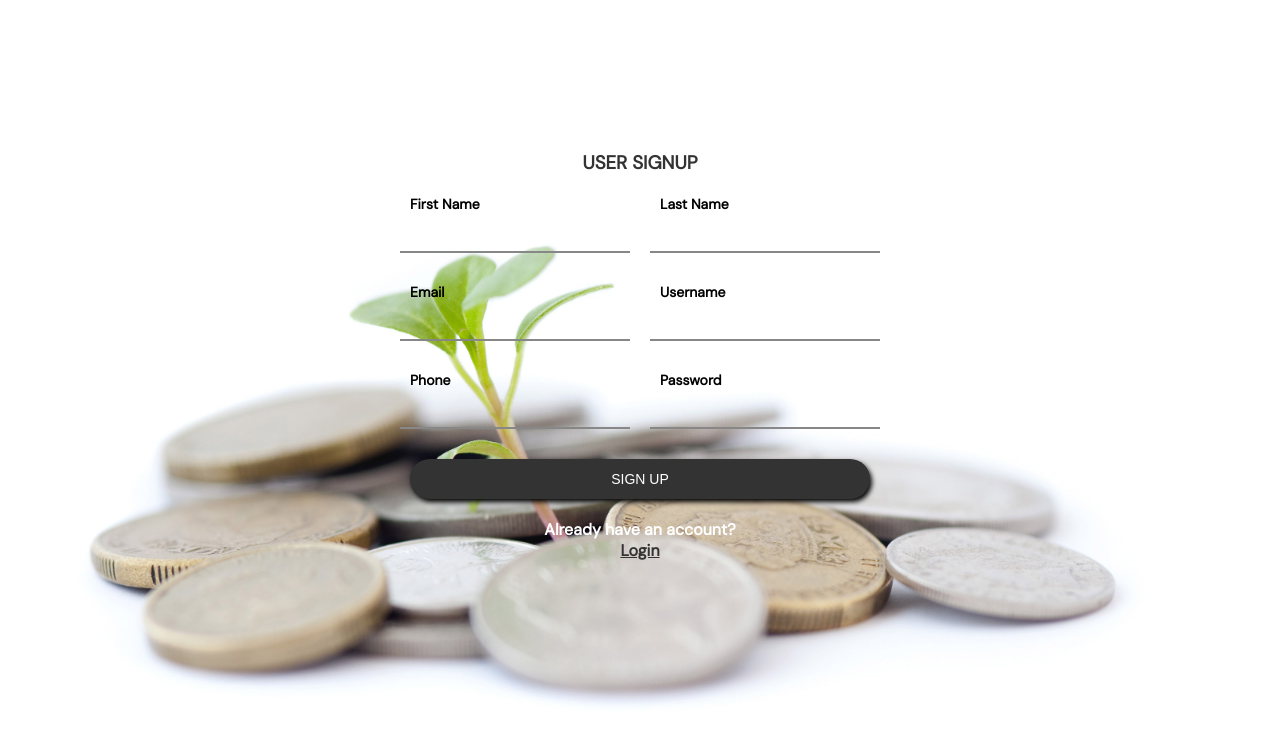
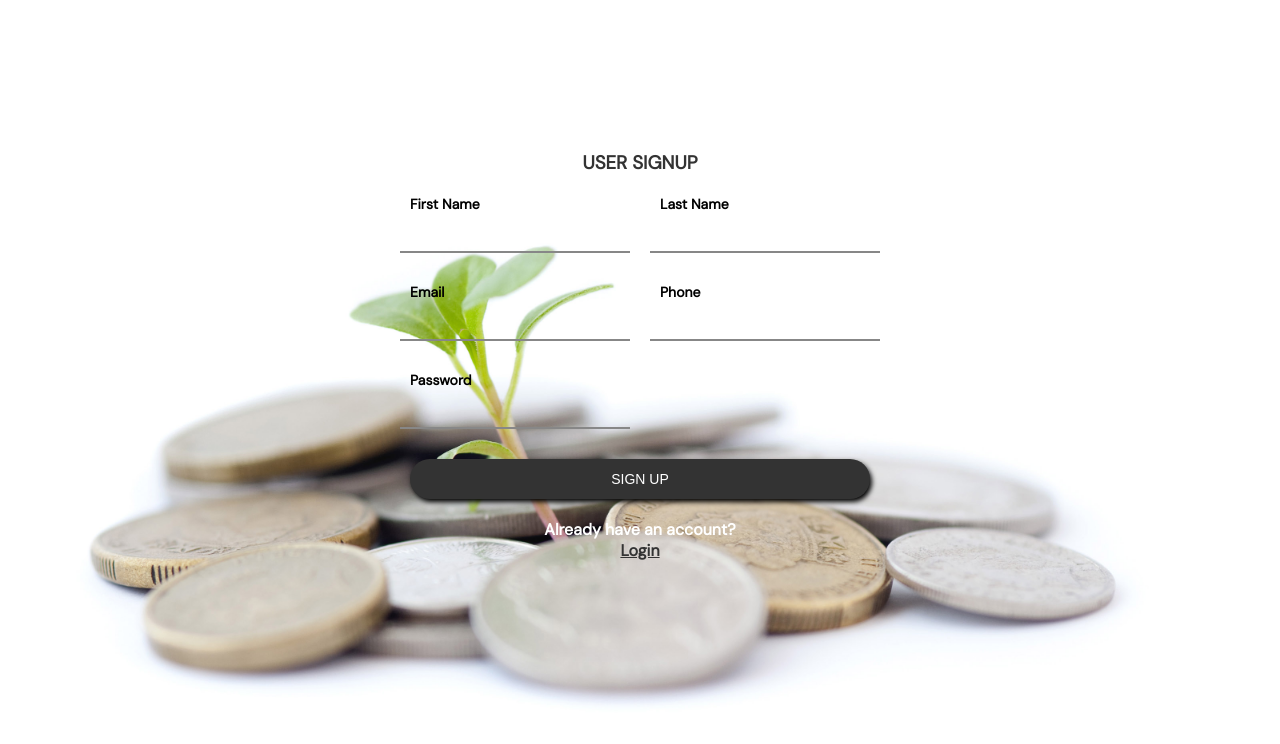
Before and after one commit to oluwatoba1/rc2, a React (Create React App) app: page /register in a window 1280 px wide. Shown: the top 744 px of the page. Built offline with nearby package versions, Linux system fonts and the light colour scheme.

Commit message:
Login Design Update

```diff
--- a/src/App.css
+++ b/src/App.css
@@ -248,13 +248,13 @@ p {
 	align-items: center;
 	justify-content: flex-end;
 	padding-left: var(--mediaPad);
-	width: 40%;
+	width: 60%;
 }
 
 .notifications,
 .logout {
-	width: 15px;
-	height: 15px;
+	width: 20px;
+	height: 20px;
 	margin: 0 5px;
 }
 
@@ -352,8 +352,8 @@ p {
 
 	.notifications,
 	.logout {
-		width: 10px;
-		height: 10px;
+		width: 15px;
+		height: 15px;
 		padding: 0 2px;
 	}
 
--- a/src/components/auth/Login.js
+++ b/src/components/auth/Login.js
@@ -22,11 +22,11 @@ const Login = ({
 	// const { setAlert } = alertContext;
 
 	const [user, setUser] = useState({
-		username: '',
+		email: '',
 		password: ''
 	});
 	// const [isPressed, setIsPressed] = useState(null);
-	let { username, password } = user;
+	let { email, password } = user;
 
 	useEffect(() => {
 		isAuthenticated && history.push('/');
@@ -47,18 +47,18 @@ const Login = ({
 
 	const onSubmit = e => {
 		e.preventDefault();
-		let user = username.trim();
+		let mail = email.trim();
 		let pass = password.trim();
 
-		if (username === '' && password === '') {
+		if (mail === '' && password === '') {
 			setAlert('Please complete all fields');
-		} else if (username === '') {
+		} else if (mail === '') {
 			setAlert(`Please input a username`);
 		} else if (password === '') {
 			setAlert(`Please input a password`);
-		} else if (user && pass) {
+		} else if (mail && pass) {
 			login({
-				username,
+				email,
 				password
 			});
 		}
@@ -74,11 +74,10 @@ const Login = ({
 						{/* <label htmlFor="username">Username</label> */}
 						<i className="fa fa-user"></i>
 						<input
-							style={{ fontFamily: 'Font Awesome 5 Brands' }}
-							name="username"
+							name="email"
 							type="text"
-							placeholder="Username"
-							value={username}
+							placeholder="Email"
+							value={email}
 							onChange={onChange}
 							required
 						/>
--- a/src/components/auth/Register.js
+++ b/src/components/auth/Register.js
@@ -14,12 +14,11 @@ const Register = ({ history, isAuthenticated, register }) => {
 		firstname: '',
 		lastname: '',
 		email: '',
-		username: '',
 		phone: '',
 		password: ''
 	});
 
-	let { firstname, lastname, email, username, phone, password } = user;
+	let { firstname, lastname, email, phone, password } = user;
 
 	useEffect(() => {
 		isAuthenticated && history.push('/');
@@ -38,7 +37,6 @@ const Register = ({ history, isAuthenticated, register }) => {
 			firstname,
 			lastname,
 			email,
-			username,
 			phone,
 			password
 		});
@@ -70,15 +68,6 @@ const Register = ({ history, isAuthenticated, register }) => {
 					<div className="form-group">
 						<label htmlFor="email">Email</label>
 						<input name="email" type="text" value={email} onChange={onChange} />
-					</div>
-					<div className="form-group">
-						<label htmlFor="username">Username</label>
-						<input
-							name="username"
-							type="text"
-							value={username}
-							onChange={onChange}
-						/>
 					</div>
 					<div className="form-group">
 						<label htmlFor="phone">Phone</label>
--- a/src/layout/Header.js
+++ b/src/layout/Header.js
@@ -22,9 +22,8 @@ const Header = ({ expand, showText, logout }) => {
 							? 'fa fa-long-arrow-alt-left'
 							: 'fa fa-long-arrow-alt-right'
 					}
-					onClick={expand}>
-					{showText ? ' hide' : ' expand'}
-				</i>
+					onClick={expand}
+				/>
 				<input type="search" placeholder="Search" />
 			</div>
 			<div className="accountHeader">
```
